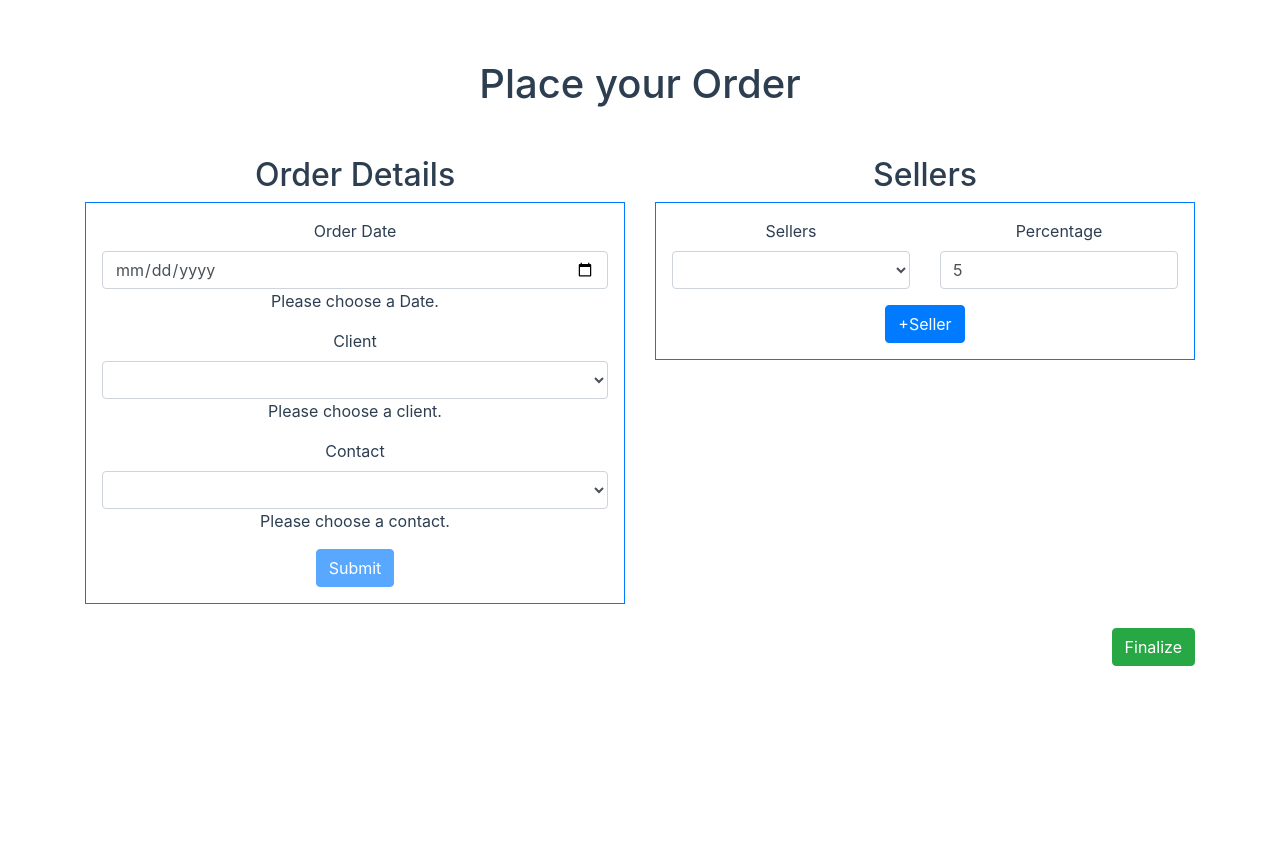
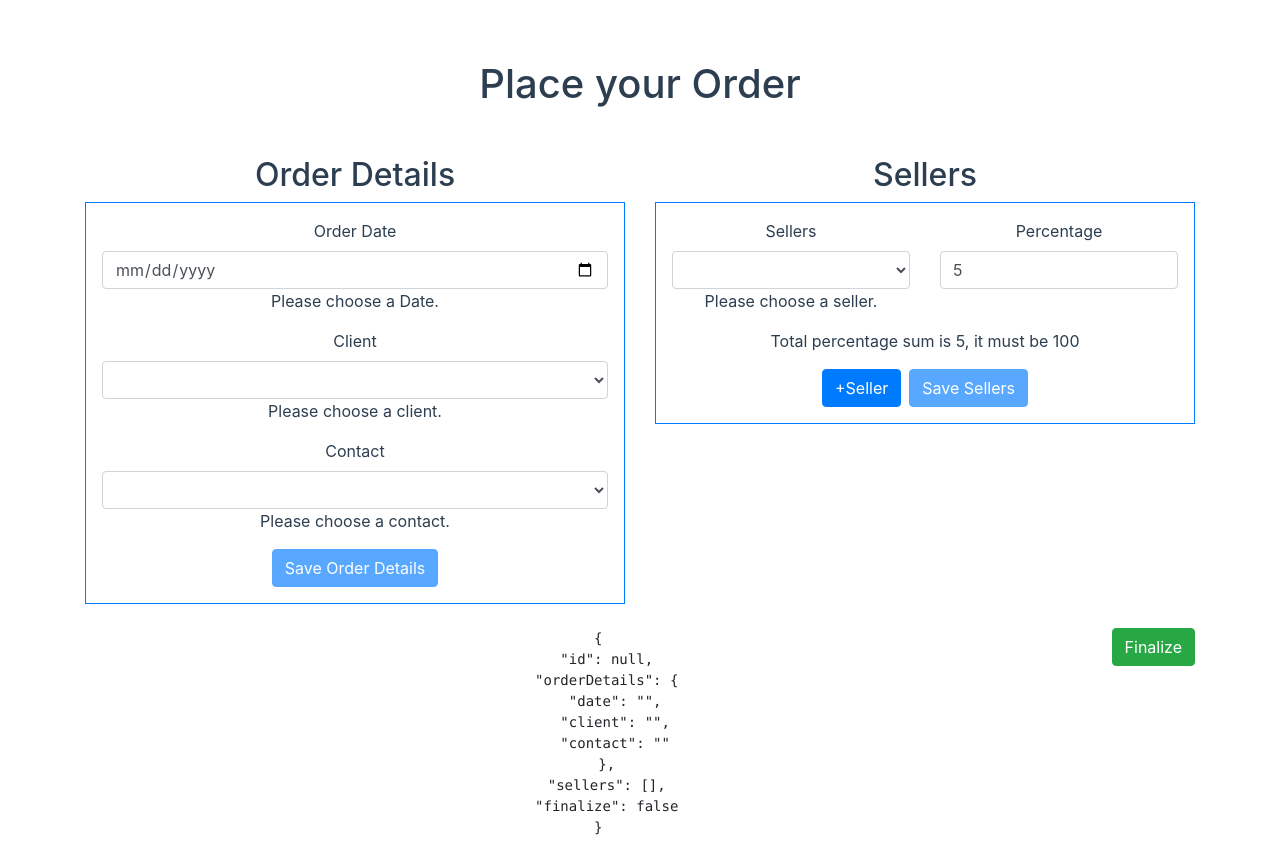
Before and after one commit to sunnyvilles/ordering-system-vue-vuex, a Vue app: page / in a window 1280 px wide. Before the commit the page ends 800 px from the top, so only its background shows below. Built offline with nearby package versions, Linux system fonts and the light colour scheme; the HTML template or start-up script is replaced by a standard one.

Commit message:
sellers validation

```diff
--- a/src/components/CurrentOrder.vue
+++ b/src/components/CurrentOrder.vue
@@ -8,14 +8,17 @@
 
           <OrderDetails
             :orderDetails="currentOrder.orderDetails"
-            @order-details-submit="updateOrderDetails($event)"
+            @submit="updateOrder($event)"
           ></OrderDetails>
         </div>
       </div>
       <div class="col-sm">
         <h2>Sellers</h2>
         <div class="border border-primary p-3">
-          <Sellers></Sellers>
+          <Sellers :sellers="currentOrder.sellers"
+                   @submit="updateOrderSellers($event)">
+
+          </Sellers>
         </div>
       </div>
     </div>
@@ -27,9 +30,10 @@
     >
       Finalize
     </button>
-
+    <pre>{{currentOrderCopy}}</pre>
     <div v-if="currentOrder.finalize"> This order has been finalized</div>
   </div>
+
 </template>
 
 <script>
@@ -57,11 +61,12 @@ export default {
     },
   },
   methods: {
-    updateOrderDetails(data) {
-      this.currentOrderCopy.orderDetails = data;
-      console.log(this.currentOrderCopy);
+    updateOrder(data) {
+      this.currentOrderCopy = {...this.currentOrderCopy,...data}
     },
-
+    updateOrderSellers(data) {
+      this.currentOrderCopy.sellers = data
+    },
     onFinalizeOrder() {
       this.currentOrderCopy.finalize = true;
       this.$store.dispatch("finalizeOrder", this.currentOrderCopy);
--- a/src/components/OrderDetails/OrderDetails.vue
+++ b/src/components/OrderDetails/OrderDetails.vue
@@ -47,7 +47,7 @@
         @click.prevent="onSubmit"
         :disabled="!isFormValid"
       >
-        Submit
+        Save Order Details
       </button>
     </form>
   </div>
@@ -78,7 +78,7 @@ export default {
   methods: {
     ...mapActions(["fetchClients", "fetchContactOfClient"]),
     onSubmit() {
-      this.$emit("order-details-submit", this.form);
+      this.$emit("submit", this.form);
     },
   },
   computed: {
--- a/src/components/Sellers/Seller.vue
+++ b/src/components/Sellers/Seller.vue
@@ -3,7 +3,7 @@
     <div class="col-sm">
       <div class="form-group">
         <label for="seller">Sellers</label>
-        <select class="form-control" name="seller" v-model="currentSeller.seller">
+        <select class="form-control" name="seller" v-model="currentSeller.sellerId">
           <option></option>
           <option
             v-for="sellerObj in sellers"
@@ -25,10 +25,10 @@
           class="form-control"
           name="percentage"
           required
-          v-model="currentSeller.percentage"
+          v-model.number="currentSeller.percentage"
         />
         <div v-show="!isPercentageValid">
-          Please choose a percentage value between 0.001 and 100.
+          Please choose a percentage value between 0.01 and 100.
         </div>
       </div>
     </div>
@@ -40,7 +40,6 @@ export default {
   props: { sellers: Array, seller: Object },
   data() {
     return {
-      percentage: 0,
       currentSeller: {},
     };
   },
@@ -49,10 +48,10 @@ export default {
   },
   computed: {
     isPercentageValid() {
-      return true;
+      return this.currentSeller.percentage >= 0 && this.currentSeller.percentage <= 100;
     },
     isSellerValid() {
-      return true;
+      return this.currentSeller.sellerId;
     },
   },
 };
--- a/src/components/Sellers/Sellers.vue
+++ b/src/components/Sellers/Sellers.vue
@@ -1,14 +1,24 @@
 <template>
   <div class="sellers-container">
     <form>
-      <template v-for="s in addedSellers">
-        <Seller :key="s.objId" :seller="s" :sellers="getSellers"></Seller>
-      </template>
+
+      <Seller v-for="s in selectedSellers" :key="s.recordId" :seller="s" :sellers="getSellers"></Seller>
+      <div v-show="!totalPercentageValid" class="mb-3">Total percentage sum is {{totalPercentage}}, it must be 100</div>
+      <div v-show="duplicateSellers" class="mb-3">You have included duplicate sellers</div>
 
       <button type="submit" class="btn btn-primary" @click.prevent="addSeller">
         +Seller
       </button>
+      <button
+          type="submit"
+          class="btn btn-primary ml-2"
+          @click.prevent="onSubmit"
+          :disabled="!allSellersValid"
+      >
+        Save Sellers
+      </button>
     </form>
+
   </div>
 </template>
 
@@ -16,35 +26,70 @@
 import Seller from "./Seller";
 
 export default {
-  props: {},
+  props: {
+    sellers: Array
+  },
+
   data() {
     return {
-      sellers: [],
-      addedSellers: [],
-      sellerId: 0,
+      selectedSellers: [],
+      recordId: 0,
     };
   },
+
   mounted() {
+    //get a copy of sellers to edit
+    this.selectedSellers = JSON.parse(JSON.stringify(this.sellers))
+
     this.fetchSellers();
     this.addSeller();
+
   },
+
   components: {
     Seller,
   },
+
   methods: {
     addSeller() {
-      let newSeller = { objId: this.sellerId, seller: null, percentage: 5 };
-      this.addedSellers.push(newSeller);
-      this.sellerId = this.sellerId + 1;
+      this.$store.commit('recordId')
+      let newSeller = {recordId: this.$store.state.recordId, sellerId: null, percentage: 5};
+      this.selectedSellers.push(newSeller);
     },
     fetchSellers() {
       return this.$store.dispatch("fetchSellers");
     },
+    onSubmit() {
+      this.$emit("submit", this.selectedSellers);
+    }
   },
+
   computed: {
+
     getSellers() {
       return this.$store.getters.getSellers;
     },
-  },
+
+    allSellersValid() {
+      return this.totalPercentageValid && !this.duplicateSellers && this.selectedSellers.every((item) => {
+        return item.sellerId && item.percentage;
+      })
+    },
+
+    totalPercentage() {
+      return this.selectedSellers.map(item => item.percentage).reduce((a, b) => {
+        return a + b;
+      },0)
+    },
+
+    totalPercentageValid() {
+      return this.totalPercentage === 100
+    },
+
+    duplicateSellers(){
+      return new Set(this.selectedSellers.map((i)=> i.sellerId)).size !== this.selectedSellers.length;
+    }
+
+  }
 };
 </script>
--- a/src/store/getters.js
+++ b/src/store/getters.js
@@ -2,8 +2,6 @@ export default {
   getClients: (state) => state.clients,
   getContacts: (state) => state.contacts,
   getCurrentOrder: (state) => state.currentOrder,
-  getSellers: (state) => {
-    console.log("sellers", state.sellers);
-    return state.sellers;
-  }
+  getSellers: (state) => state.sellers
+
 };
--- a/src/store/mutations.js
+++ b/src/store/mutations.js
@@ -9,7 +9,9 @@ export default {
     state.sellers = sellerList;
   },
   finalizeOrder(state, currentOrder) {
-    console.log("in  mutat", currentOrder);
     state.currentOrder = currentOrder;
+  },
+  recordId(state){
+    state.recordId++;
   }
 };
--- a/src/store/state.js
+++ b/src/store/state.js
@@ -2,6 +2,7 @@ export default {
   contacts: [],
   clients: [],
   sellers: [],
+  recordId: 0,
   currentOrder: {
     id: null,
     orderDetails: {
```
Also changed, not shown: 1 other file (tests, documents, lock files or other folders).
